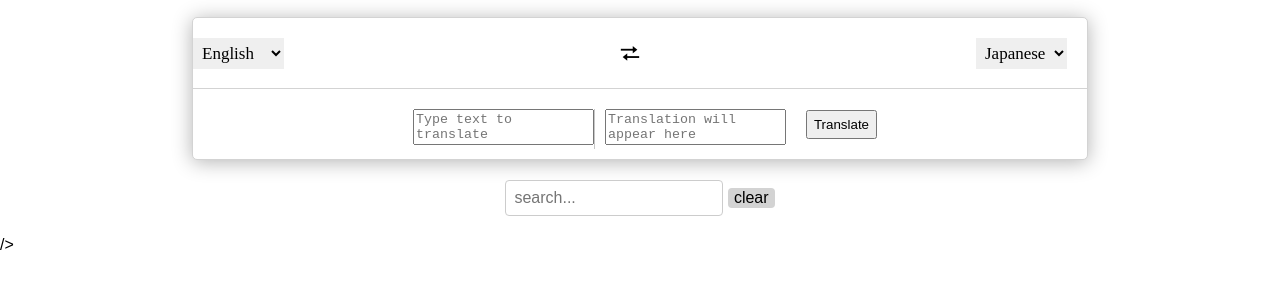
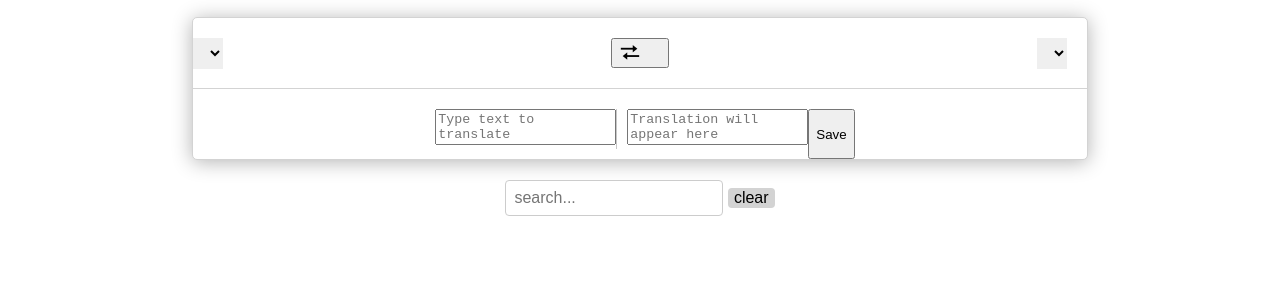
Before and after one commit to 1985lxw/SimpleTranslator, a website: page src/client/index.html in a window 1280 px wide. Shown: the part 100-388 px from the top of the page. Drawn offline with nearby package versions, Linux system fonts and the light colour scheme; a web font is replaced by a local one.

Commit message:
Update index.html

```diff
--- a/src/client/index.html
+++ b/src/client/index.html
@@ -1,16 +1,10 @@
-<!doctype html>
+<!DOCTYPE html>
 <html lang="en">
 <head>
     <title>Milestone_2</title>
     <link rel="stylesheet" href="styles.css" />
-    <link
-      rel="stylesheet"
-      href="https://fonts.googleapis.com/css?family=Sofia"
-    />
-    <link
-      href="https://unpkg.com/boxicons@2.1.4/css/boxicons.min.css"
-      rel="stylesheet"
-    />
+    <link rel="stylesheet" href="https://fonts.googleapis.com/css?family=Sofia" />
+    <link href="https://unpkg.com/boxicons@2.1.4/css/boxicons.min.css" rel="stylesheet" />
     <script type="module" src="script.js" defer></script>
     <style>
         body {
@@ -31,64 +25,40 @@
     <label for="switch">Toggle</label>
     <div id="title" class="title">SimpleTranslator</div>
     <div class="translator-container">
-      <ul class="language-choices">
+        <!-- Language Selection Dropdowns -->
+        <ul class="language-choices" id="language-choices">
           <li>
-          <select class="translate-from">
-            <option value="en">English</option>
-            <option value="ja">Japanese</option>
-            <option value="ru">Russian</option>
-            <option value="zh-CN">Chinese</option>
-            <option value="ko">Korean</option>
-          </select>
+              <select id="lang-in-select"></select> <!-- Added ID for easier reference -->
           </li>
+          <button id="language-switch-button" class="language-switch-button">
               <li class="bx bx-transfer"></li>
+          </button>
           <li>
-          <select class="translate-to">
-            <option value="ja">Japanese</option>
-            <option value="en">English</option>
-            <option value="ru">Russian</option>
-            <option value="zh-CN">Chinese</option>
-            <option value="ko">Korean</option>
-          </select>
+              <select id="lang-out-select"></select> <!-- Added ID for easier reference -->
           </li>
         </ul>
+
         <div class="input-output-container">
             <div class="translator-input">
-          <textarea
-            id="input-textbox"
-            placeholder="Type text to translate"
-            style="resize: none"
-          ></textarea>
+                <textarea id="input-textbox" placeholder="Type text to translate" style="resize: none"></textarea>
             </div>
             <div class="translator-output">
-          <textarea
-            id="output-textbox"
-            placeholder="Translation will appear here"
-            style="resize: none"
-            readonly
-          ></textarea>
+                <textarea id="output-textbox" placeholder="Translation will appear here" style="resize: none" readonly></textarea>
             </div>
-        <button class="translate-button">Translate</button>
+            <button class="save-button" id="save-translation-button">Save</button>
         </div>
     </div>
-  </body>
-  <body>
+
     <div class="form-container">
         <form class="form">
-                  <input id="search" type="text" class="input" placeholder="search..."/>
+            <input id="search" type="text" class="input" placeholder="search..." />
             <button id="clear" class="clear-results">clear</button>
         </form>
-
     </div>
     <div class="results-container">
         <ul class="results-list" id="list">
 
         </ul>
     </div>
-       <script src="search_bar.js"></script>
-    </body>
-      />
-    </div>
-    </div>
 </body>
 </html>
```
Lines whose indentation alone changed are shown as unchanged.
